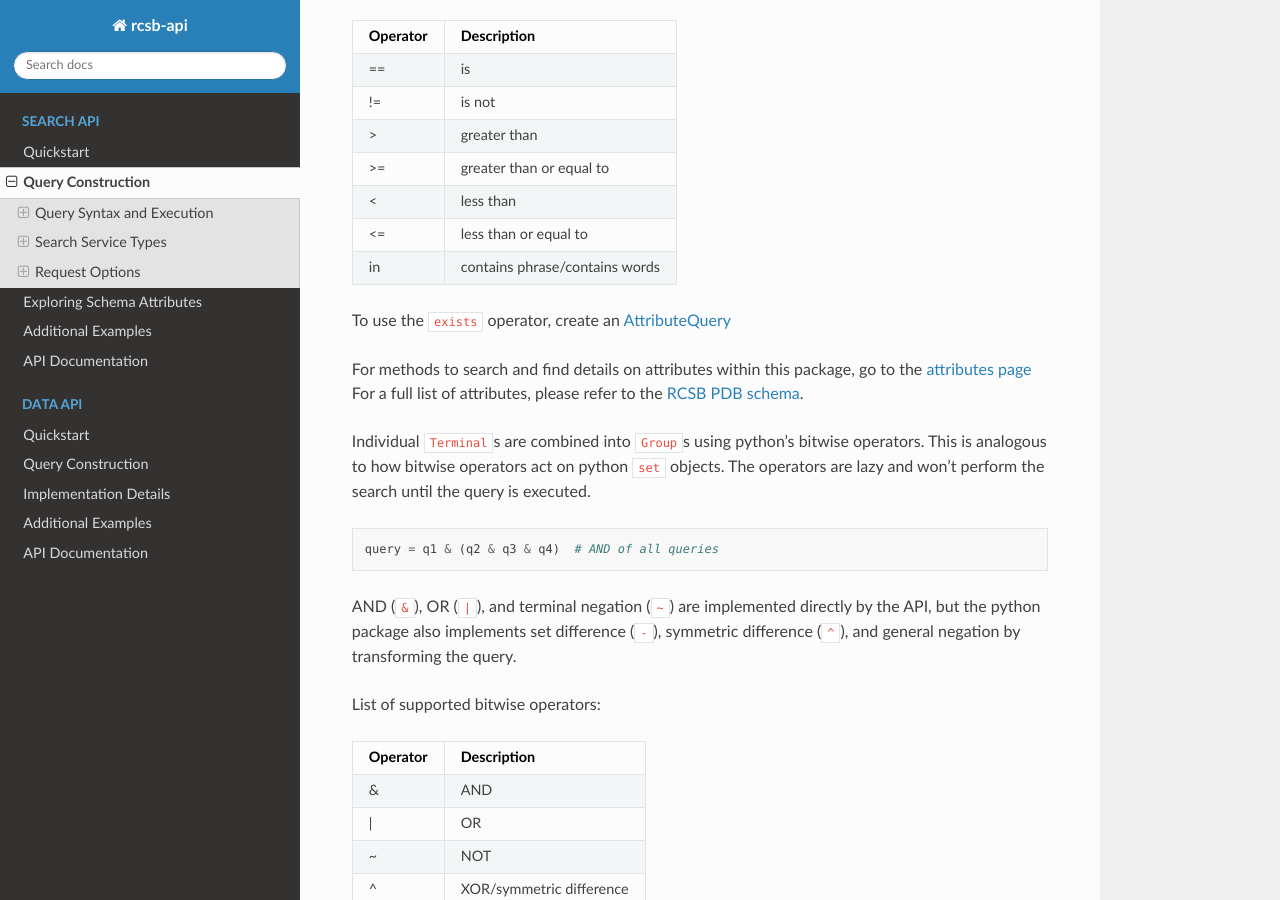
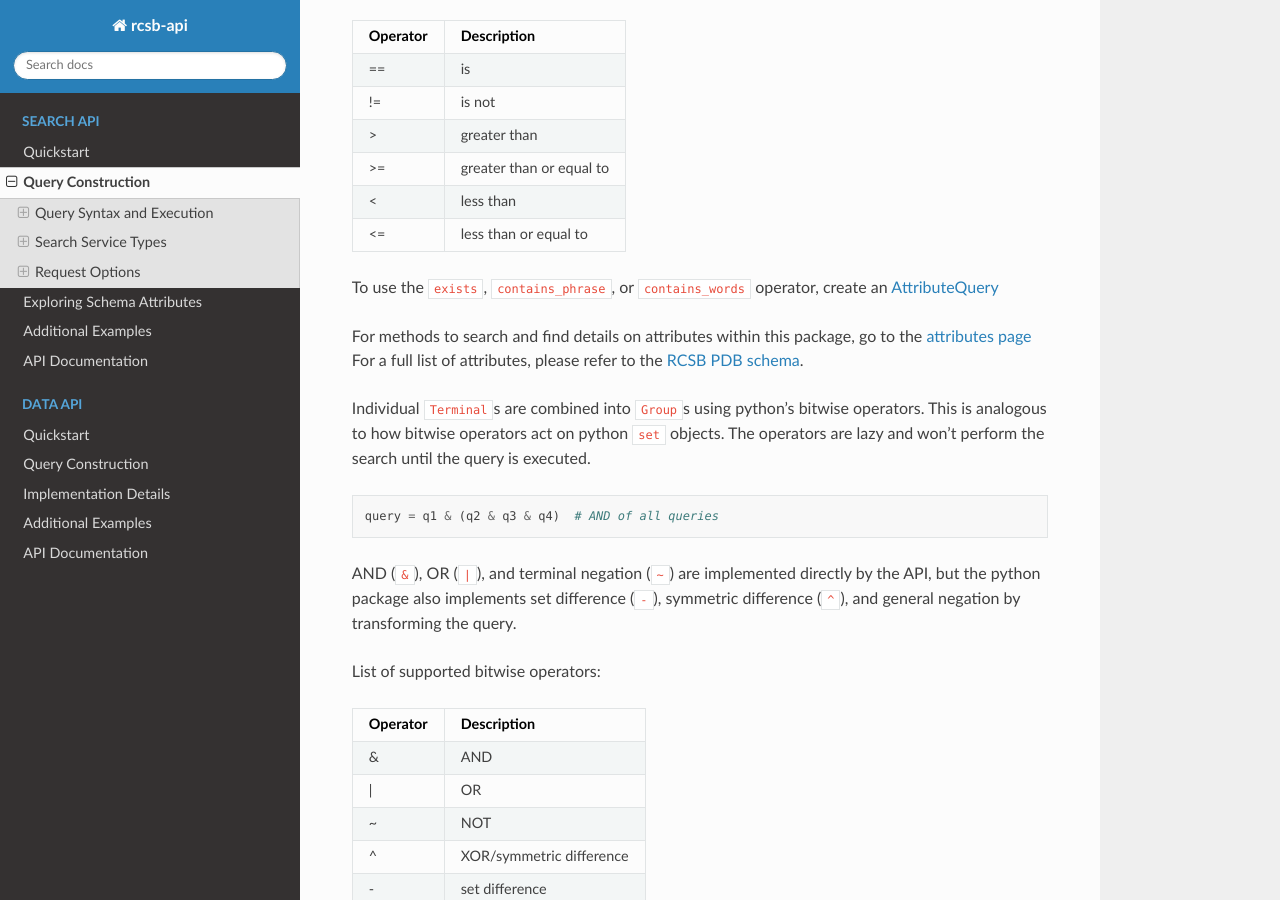
Before and after one commit to rcsb/py-rcsb-api, a Sphinx documentation site: the page built from docs/search_api/query_construction.md, in a window 1280 px wide and 900 px high, scrolled down 842 px. Built offline with Sphinx 7.4.7 and the Read the Docs theme 3.1.0, drawn with Linux system fonts in a browser that asks for light colours; some of the changed text lies outside the part shown.

````diff
--- a/docs/search_api/query_construction.md
+++ b/docs/search_api/query_construction.md
@@ -36,9 +36,8 @@ List of supported comparative operators:
 |>=      |greater than or equal to|
 |<       |less than               |
 |<=      |less than or equal to   |
-|in      |contains phrase/contains words|
 
-To use the `exists` operator, create an [AttributeQuery](quickstart.md#attribute-search)
+To use the `exists`, `contains_phrase`, or `contains_words` operator, create an [AttributeQuery](quickstart.md#attribute-search)
 
 For methods to search and find details on attributes within this package, go to the [attributes page](attributes.md)
 For a full list of attributes, please refer to the [RCSB PDB schema](http://search.rcsb.org/rcsbsearch/v2/metadata/schema).
@@ -263,13 +262,13 @@ q2 = AttributeQuery(
 list(q2())
 ```
 
-|Arguments  |Required| Description                                 |Default               |
-|-----------|--------|---------------------------------------------|----------------------|
-|attribute  |yes     |Full attribute name                          |                      |
-|operator   |yes     |Operation for query                          |                      |
-|value      |no      |Search term(s)                               |                      |
-|service    |no      |Specify structure or chemical search service |                      |
-|negation   |no      |Indicates if the operator is negated         |False                 |
+|Arguments    |Required| Description                                 |Default               |
+|-------------|--------|---------------------------------------------|----------------------|
+|`attribute`  |yes     |Full attribute name                          |                      |
+|`operator`   |yes     |Operation for query                          |                      |
+|`value`      |no      |Search term(s)                               |                      |
+|`service`    |no      |Specify structure or chemical search service |                      |
+|`negation`   |no      |Indicates if the operator is negated         |False                 |
 
 
 The `operator` can be one of a number of options, depending on the attribute type being queried. For example, `contains_phrase` or `exact_match` can be used to compare the attribute to a value, or the `exists` operator may be used to check if the attribute exists for a given structure. Refer to the [Search Attributes](https://search.rcsb.org/structure-search-attributes.html) and [Chemical Attributes](https://search.rcsb.org/chemical-search-attributes.html) documentation for a full list of attributes and applicable operators.
@@ -295,8 +294,6 @@ The full list of supported comparative operators:
 |>=      |greater than or equal to|
 |<       |less than               |
 |<=      |less than or equal to   |
-|in      |contains phrase or contains words|
-
 
 ### Sequence Similarity Search
 Below is an example from the [RCSB PDB Search API](https://search.rcsb.org/#search-example-3) page, using the sequence search function. This query finds macromolecular PDB entities that share 90% sequence identity with GTPase HRas protein from *Gallus gallus* (*Chicken*).
@@ -321,12 +318,12 @@ for polyid in query("polymer_entity"):
     print(polyid)
 ```
 
-|Arguments      |Required| Description                                         |Default               |
-|---------------|--------|-----------------------------------------------------|----------------------|
-|value          |yes     |Protein or nucleotide sequence                       |                      |
-|evalue_cutoff  |no      |Upper cutoff for E-value (lower is more significant) |0.1                   |
-|identity_cutoff|no      |Lower cutoff for sequence identity (0-1)             |0                     |
-|sequence_type  |no      |Type of biological sequence ("protein", "dna", "rna")|"protein"             |
+|Arguments        |Required| Description                                         |Default               |
+|-----------------|--------|-----------------------------------------------------|----------------------|
+|`value`          |yes     |Protein or nucleotide sequence                       |                      |
+|`evalue_cutoff`  |no      |Upper cutoff for E-value (lower is more significant) |0.1                   |
+|`identity_cutoff`|no      |Lower cutoff for sequence identity (0-1)             |0                     |
+|`sequence_type`  |no      |Type of biological sequence ("protein", "dna", "rna")|"protein"             |
 
 ### Sequence Motif Search
 Below is an example from the [RCSB PDB Search API](https://search.rcsb.org/#search-example-6) page, using the sequence motif search function. This query retrieves occurrences of the His<sub>2</sub>/Cys<sub>2</sub> Zinc Finger DNA-binding domain as represented by its PROSITE signature.
@@ -346,11 +343,11 @@ for polyid in query("polymer_entity"):
     print(polyid)
 ```
 
-|Arguments      |Required| Description                                         |Default               |
-|---------------|--------|-----------------------------------------------------|----------------------|
-|value          |yes     |Motif to search                                      |                      |
-|pattern_type   |no      |Motif syntax ("simple", "prosite", "regex")          |"simple"              |
-|sequence_type  |no      |Type of biological sequence ("protein", "dna", "rna")|"protein"             |
+|Arguments        |Required| Description                                         |Default               |
+|-----------------|--------|-----------------------------------------------------|----------------------|
+|`value`          |yes     |Motif to search                                      |                      |
+|`pattern_type`   |no      |Motif syntax ("simple", "prosite", "regex")          |"simple"              |
+|`sequence_type`  |no      |Type of biological sequence ("protein", "dna", "rna")|"protein"             |
 
 See [Sequence Motif Search Examples](additional_examples.md#Sequence-Motif-Search-Examples) for more use cases.
 
@@ -378,18 +375,18 @@ for rid in q1("assembly"):
     print(rid)
 ```
 
-|Arguments              | Description                                                                |Default      |
-|-----------------------|----------------------------------------------------------------------------|-------------|
-|structure_search_type  |How to find given structure ("entry_id", "file_url", "file_path")           |"entry_id"   |
-|entry_id               |If "entry_id" specified, PDB ID or CSM ID                                   |             |
-|file_url               |If "file_url" specified, url to file                                        |             |
-|file_path              |If "file_path" specified, path to file                                      |             |
-|file_format            |If "file_url" or "file_path" specified, type of file (ex: "cif")            |             |
-|structure_input_type   |Type of the given structure                                                 |"assembly_id"|
-|assembly_id            |If input_type is "assembly_id", the assembly id number                      |"1"          |
-|chain_id               |If input_type is "chain_id", the chain id letter                            |             |
-|operator               |Search mode ("strict_shape_match" or "relaxed_shape_match")                 |"strict_shape_match"|
-|target_search_space    |Target objects against which the query will be compared for shape similarity|"assembly"   |
+|Arguments                | Description                                                                |Default      |
+|-------------------------|----------------------------------------------------------------------------|-------------|
+|`structure_search_type`  |How to find given structure ("entry_id", "file_url", "file_path")           |"entry_id"   |
+|`entry_id`               |If "entry_id" specified, PDB ID or CSM ID                                   |             |
+|`file_url`               |If "file_url" specified, url to file                                        |             |
+|`file_path`              |If "file_path" specified, path to file                                      |             |
+|`file_format`            |If "file_url" or "file_path" specified, type of file (ex: "cif")            |             |
+|`structure_input_type`   |Type of the given structure                                                 |"assembly_id"|
+|`assembly_id`            |If input_type is "assembly_id", the assembly id number                      |"1"          |
+|`chain_id`               |If input_type is "chain_id", the chain id letter                            |             |
+|`operator`               |Search mode ("strict_shape_match" or "relaxed_shape_match")                 |"strict_shape_match"|
+|`target_search_space`    |Target objects against which the query will be compared for shape similarity|"assembly"   |
 
 
 If you provide an entry_id, you must provide either an assembly_id or chain_id
@@ -445,23 +442,23 @@ q1 = StructMotifQuery(entry_id="2MNR", residue_ids=ResList)
 list(q1())
 ```
 
-|Arguments                   | Description                                                      |Default      |
-|----------------------------|------------------------------------------------------------------|-------------|
-|structure_search_type       |How to find given structure ("entry_id", "url", "file_path")      |"entry_id"   |
-|backbone_distance_tolerance |Tolerance for distance between Cα atoms (in Å)                    |1            |
-|side_chain_distance_tolerance|Tolerance for distance between Cβ atoms (in Å)                   |1            |
-|angle_tolerance             |Angle between CαCβ vectors (in multiples of 20 degrees)           |1            |
-|entry_id                    |If "entry_id" specified, PDB ID or CSM ID                         |             |
-|url                         |If "file_url" specified, url to file                              |             |
-|file_path                   |If "file_path" specified, path to file                            |             |
-|file_extension              |If "file_url" specified, type of file linked to (ex: "cif")       |             |
-|residue_ids                 |List of StructMotifResidue objects                                |             |
-|rmsd_cutoff                 |Upper cutoff for root-mean-square deviation (RMSD) score          |2            |
-|atom_pairing_scheme         |Which atoms to consider to compute RMSD scores and transformations.|"SIDE_CHAIN" |
-|motif_pruning_strategy      |Specifies how query motifs are pruned (i.e. simplified)           |"KRUSKAL"    |
-|allowed_structures          |If the list of structure identifiers is specified, the search will only consider those structures (ex: ["HIS", "LYS"])||
-|excluded_structures         |If the list of structure identifiers is specified, the search will exclude those structures from the search space||
-|limit                       |Stop after accepting this many hits                               |             |
+|Arguments                     | Description                                                      |Default      |
+|------------------------------|------------------------------------------------------------------|-------------|
+|`structure_search_type`       |How to find given structure ("entry_id", "url", "file_path")      |"entry_id"   |
+|`backbone_distance_tolerance` |Tolerance for distance between Cα atoms (in Å)                    |1            |
+|`side_chain_distance_tolerance`|Tolerance for distance between Cβ atoms (in Å)                   |1            |
+|`angle_tolerance`             |Angle between CαCβ vectors (in multiples of 20 degrees)           |1            |
+|`entry_id`                    |If "entry_id" specified, PDB ID or CSM ID                         |             |
+|`url`                         |If "file_url" specified, url to file                              |             |
+|`file_path`                   |If "file_path" specified, path to file                            |             |
+|`file_extension`              |If "file_url" specified, type of file linked to (ex: "cif")       |             |
+|`residue_ids`                 |List of StructMotifResidue objects                                |             |
+|`rmsd_cutoff`                 |Upper cutoff for root-mean-square deviation (RMSD) score          |2            |
+|`atom_pairing_scheme`         |Which atoms to consider to compute RMSD scores and transformations.|"SIDE_CHAIN" |
+|`motif_pruning_strategy`      |Specifies how query motifs are pruned (i.e. simplified)           |"KRUSKAL"    |
+|`allowed_structures`          |If the list of structure identifiers is specified, the search will only consider those structures (ex: ["HIS", "LYS"])||
+|`excluded_structures`         |If the list of structure identifiers is specified, the search will exclude those structures from the search space||
+|`limit`                       |Stop after accepting this many hits                               |             |
 
 If you provide an entry_id, the other optional parameters can be ignored.
 
@@ -493,13 +490,13 @@ q1 = ChemSimilarityQuery(
 list(q1())
 ```
 
-|Arguments              |Required|Description                                                                             |Default      |
-|-----------------------|--------|----------------------------------------------------------------------------------------|-------------|
+|Arguments                |Required|Description                                                                             |Default      |
+|-------------------------|--------|----------------------------------------------------------------------------------------|-------------|
 |`value`                  |yes     |Chemical formula or descriptor (SMILES or InChI)                                        |             |
-|query_type             |no      |"formula" or "descriptor"                                                               |"formula"    |
-|descriptor_type        |no      |If "descriptor", whether it's "SMILES" or "InCHI"                                       |             |
-|match_subset           |no      |If "formula", return chemical components/structures that contain the formula as a subset|False        |
-|match_type             |no      |If "descriptor", type of matches to find and return (see below)                         |             |
+|`query_type`             |no      |"formula" or "descriptor"                                                               |"formula"    |
+|`descriptor_type`        |no      |If "descriptor", whether it's "SMILES" or "InCHI"                                       |             |
+|`match_subset`           |no      |If "formula", return chemical components/structures that contain the formula as a subset|False        |
+|`match_type`             |no      |If "descriptor", type of matches to find and return (see below)                         |             |
 
 
 | match_type                        |                                           |
````
Also changed, not shown: CHANGELOG.md (+8 -0 lines), 11 other files.
